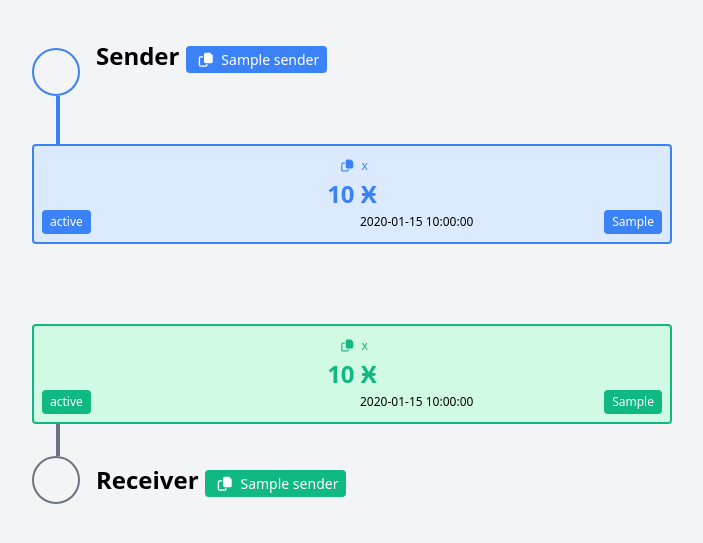
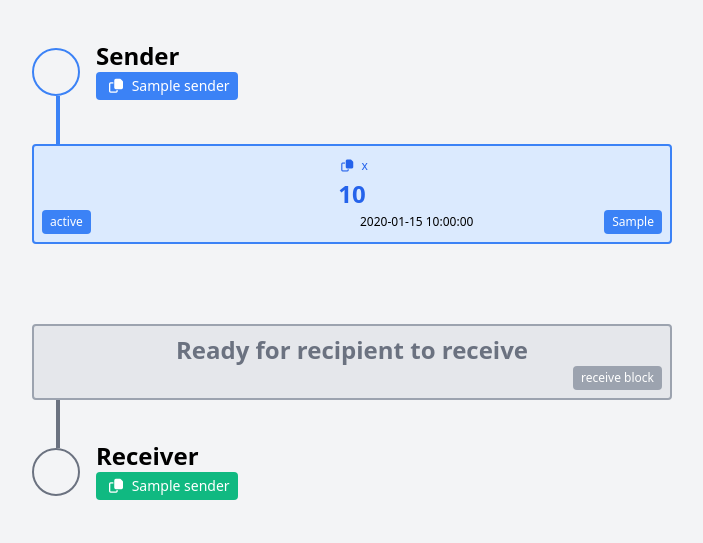
Before and after one commit to gr0vity-dev/nanobrowse, a Python web app: template nanobrowse/templates/block_viewer.html in a window 1280 px wide. Shown: the top 543 px of the page, without its empty margins (288-991 px from the left). Run offline with Jinja, Linux system fonts and the light colour scheme; the template is opened without the code that fills it: most values are stand-ins (such as "Sample title", 1, 10 or a date in 2020).

Commit message:
fomrat and fixes

```diff
--- a/nanobrowse/templates/account_viewer.html
+++ b/nanobrowse/templates/account_viewer.html
@@ -40,7 +40,7 @@
             <td class="bg-blue-500 text-white text-xs px-3 rounded w-32 h-6 flex items-center justify-center">
               Balance
             </td>
-            <td class="px-3 py-1 font-bold">Ӿ {{account_data['confirmed_balance'] }}</td>
+            <td class="px-3 py-1 font-bold">{{account_data['confirmed_balance'] }}</td>
           </tr>
 
           {% if account_data['show_weight'] %}
--- a/nanobrowse/templates/block_viewer/send_receive.html
+++ b/nanobrowse/templates/block_viewer/send_receive.html
@@ -9,19 +9,19 @@
       <div class="ml-6 bg-blue-500 h-12 w-1"></div>
     </div>
     <div class="text-left ml-4">
-      <span class="text-2xl font-bold">
+      <div class="text-2xl font-bold">
         Sender {% if block_data.send_block.is_known_sender %}
         <span class="text-xl font-light"> {% if block_data.send_block.known_sender.url %}
         <a href="{{ block_data.send_block.known_sender.url }}">: {{ block_data.send_block.known_sender.name }}</a>
         {% else %}: {{ block_data.send_block.known_sender.name }}{% endif %}</span> {% endif %}
-      </span>
+      </div>
 
-      <span class="bg-blue-500 text-white text-sm px-2 py-1 rounded overflow-hidden whitespace-nowrap">
+      <div class="bg-blue-500 text-white text-sm px-2 py-1 rounded overflow-hidden whitespace-nowrap">
         <i class="copy_btn" data-value="{{block_data.send_block.sender}}"></i>
         <a href="{{ request.url_root }}account/{{ block_data.send_block.sender }}">
           {{ block_data.send_block.sender }}
         </a>
-      </span>
+      </div>
     </div>
   </div>
 
@@ -29,12 +29,12 @@
   <!-- Send Block -->
 
   <!-- Ensure this div spans full width -->
-  <div class="border-2 border-blue-500 bg-blue-100 rounded p-2 text-blue-500 mb-20 w-full relative text-center">
+  <div class="border-2 border-blue-500 bg-blue-100 rounded p-2 text-blue-600 mb-20 w-full relative text-center">
     <span class="text-xs whitespace-nowrap overflow-hidden block mb-1 mt-1">
       <i class="copy_btn" data-value="{{block_data.send_block.hash}}"></i>
       <a href="{{ request.url_root }}block/{{ block_data.send_block.hash }}">{{ block_data.send_block.hash }}</a>
     </span>
-    <p class="text-2xl font-bold text-center mb-6">{{ block_data.send_block.amount }} Ӿ</p>
+    <p class="text-2xl font-bold text-center mb-6">{{ block_data.send_block.amount_formatted }}</p>
     <span class="absolute bottom-2 left-2 bg-blue-500 text-white text-xs px-2 py-1 rounded">
       {{ block_data.send_block.status }}
     </span>
@@ -46,14 +46,15 @@
     </span>
   </div>
 
-
   <!-- Receive Block -->
-  <div class="border-2 border-green-500 bg-green-100 rounded p-2 text-green-500 w-full text-center relative">
+    {% if block_data.receive_block.hash_exists %}
+  <!-- Receive Block -->
+  <div class="border-2 border-green-500 bg-green-100 rounded p-2 text-green-600 w-full text-center relative">
    <span class="text-xs whitespace-nowrap overflow-hidden block mb-1 mt-1">
       <i class="copy_btn" data-value="{{block_data.receive_block.hash}}"></i>
       <a href="{{ request.url_root }}block/{{ block_data.receive_block.hash }}">{{ block_data.receive_block.hash }}</a>
     </span>
-    <p class="text-2xl font-bold text-center mb-6">{{ block_data.send_block.amount }} Ӿ</p>
+    <p class="text-2xl font-bold text-center mb-6">{{ block_data.receive_block.amount_formatted }}</p>
     <span class="absolute bottom-2 left-2 bg-green-500 text-white text-xs px-2 py-1 rounded">
       {{ block_data.send_block.status }}
     </span>
@@ -64,6 +65,16 @@
       {{ block_data.receive_block.block_type }}
     </span>
   </div>
+  {% else %}
+    <!-- No Receive Block -->
+    <div class="border-2 border-gray-400 bg-gray-200 rounded p-2 text-gray-500 w-full text-center relative">
+    <p class="text-2xl font-bold text-center mb-6">Ready for recipient to receive</p>
+    <span class="absolute bottom-2 right-2 bg-gray-400 text-white text-xs px-2 py-1 rounded">
+      receive block
+    </span>
+    </div>
+    {% endif %}
+
 
   <!-- Receiver Pin Shape -->
   <div class="flex items-start">
@@ -74,24 +85,24 @@
       <div class="w-12 h-12 border-2 border-green-500 rounded-full"></div>
         {% else %}
           <!-- gray -->
-          <div class="ml-6 bg-gray-500 h-8 w-1"></div>
+          <div class="ml-6 bg-gray-500 h-12 w-1"></div>
       <div class="w-12 h-12 border-2 border-gray-500 rounded-full"></div>
         {% endif %}
 
     </div>
     <div class="text-left ml-4 mt-10">
-      <span class="text-2xl font-bold">
+      <div class="text-2xl font-bold">
         Receiver {% if block_data.send_block.is_known_receiver %}<span class="text-xl font-light"> {% if block_data.send_block.known_receiver.url %}
         <a href="{{ block_data.send_block.known_receiver.url }}">: {{ block_data.send_block.known_receiver.name }}</a>
         {% else %}: {{ block_data.send_block.known_receiver.name }}{% endif %}</span> {% endif %}
-      </span>
+      </div>
 
-      <span class="bg-green-500 text-white text-sm px-2 py-1 rounded overflow-hidden whitespace-nowrap">
+      <div class="bg-green-500 text-white text-sm px-2 py-1 rounded overflow-hidden whitespace-nowrap">
         <i class="copy_btn" data-value="{{block_data.send_block.sender}}"></i>
         <a href="{{ request.url_root }}account/{{ block_data.send_block.sender }}">
           {{ block_data.send_block.sender }}
         </a>
-      </span>
+      </div>
     </div>
   </div>
 
--- a/nanobrowse/transformers/account.py
+++ b/nanobrowse/transformers/account.py
@@ -48,7 +48,7 @@ async def transform_account_data(data):
         if type == "change":
             amount_formatted = "new rep"
         else:
-            amount_formatted = format_balance(amount, type) + "Ӿ"
+            amount_formatted = format_balance(amount, type)
 
         is_known_account, known_account = account_lookup.lookup_account(
             account)
--- a/nanobrowse/transformers/block.py
+++ b/nanobrowse/transformers/block.py
@@ -78,7 +78,8 @@ def process_block_data(block_data, key):
     block = safe_get(block_data, key, default={})
     block_type = safe_get(block, "subtype", default="")
     balance = format_balance(safe_get(block, "balance"), "any")
-    amount = format_balance(safe_get(block, "amount"), subtype=block_type)
+    amount = safe_get(block, "amount")
+    amount_formatted = format_balance(amount, subtype=block_type)
     is_confirmed = safe_get(block, "confirmed") == "true"
     left_align = "left-20" if is_confirmed else "left-24"
     status = "Confirmed" if is_confirmed else "Unconfirmed"
@@ -139,6 +140,7 @@ def process_block_data(block_data, key):
         "known_representative": known_representative,
         "balance": balance,
         "amount": amount,
+        "amount_formatted": amount_formatted,
         "hash": hash,
         "hash_formatted": format_hash(hash),
         "previous_hash": previous,
```
Also changed, not shown: nanobrowse/templates/block_viewer/change.html (+8 -8 lines), nanobrowse/utils/formatting.py (+6 -6 lines).
